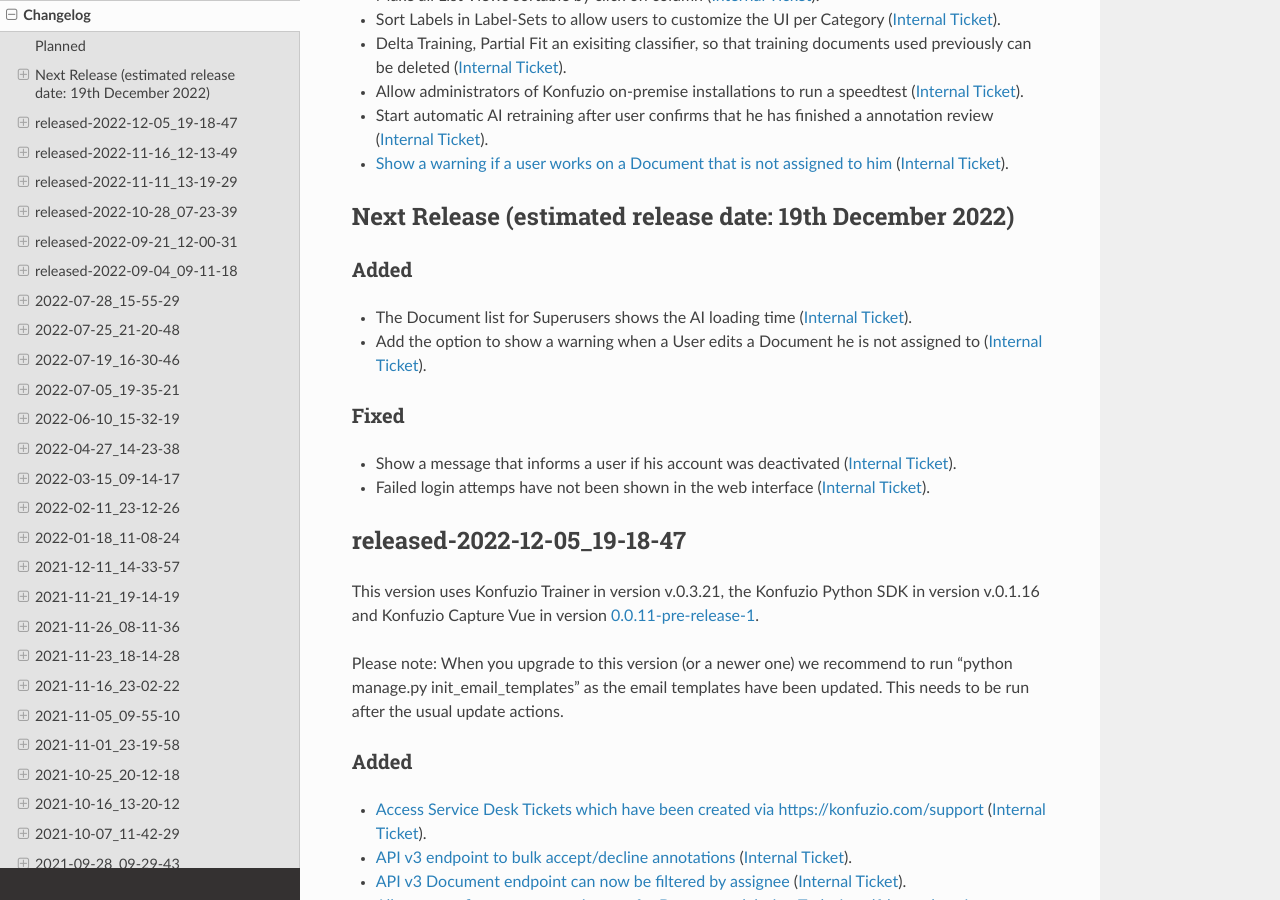
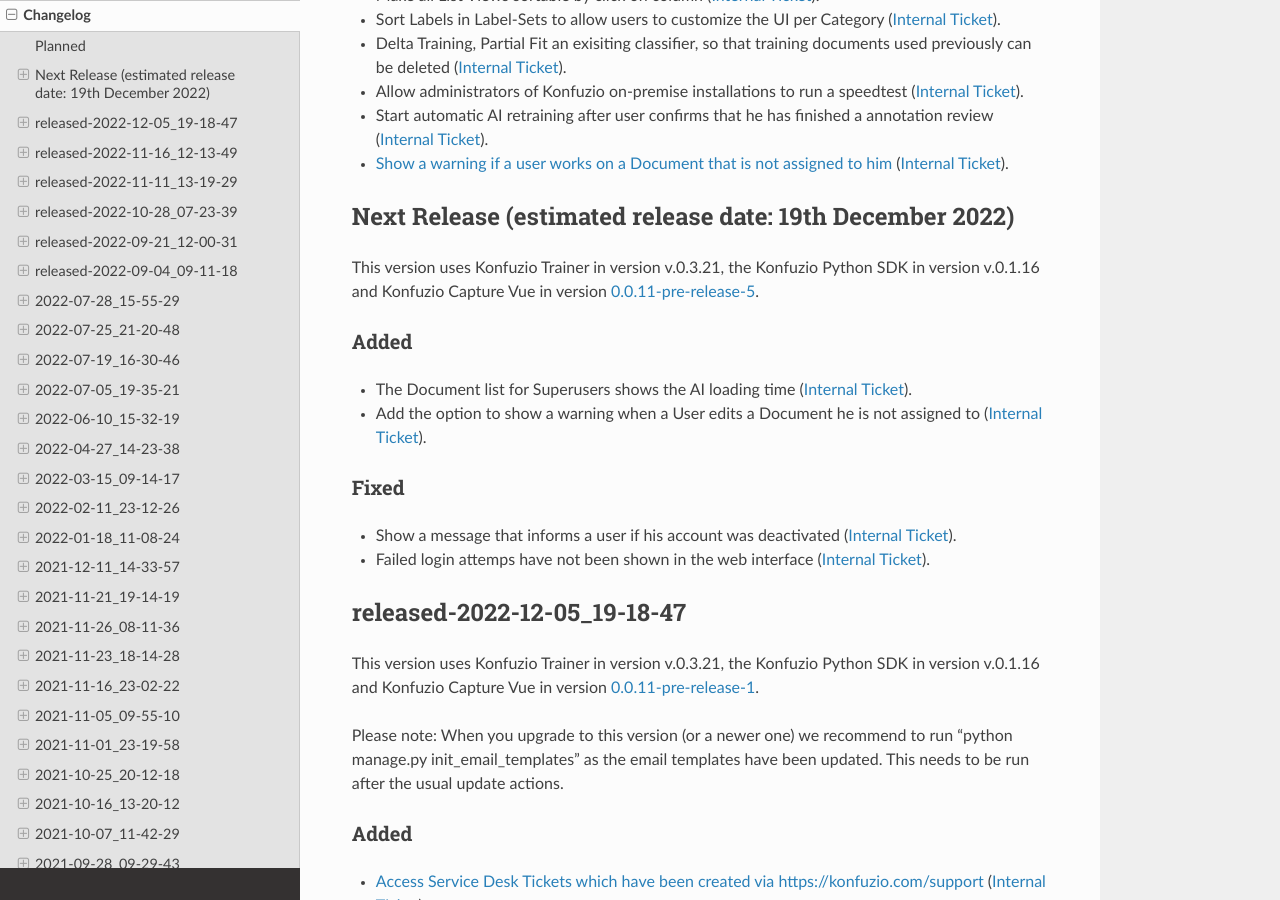
Before and after one commit to konfuzio-ai/konfuzio-sdk, a Sphinx documentation site: the page built from docs/web/changelog_app.md, in a window 1280 px wide and 900 px high, scrolled down 808 px. Built offline with Sphinx 7.4.7 and the Read the Docs theme 2.0.0, drawn with Linux system fonts in a browser that asks for light colours; pages that are not in the unit, such as notebooks, are missing from menus.

Commit message:
Update changelog_app.md

```diff
--- a/docs/web/changelog_app.md
+++ b/docs/web/changelog_app.md
@@ -40,6 +40,8 @@
 -->
 
 ## Next Release (estimated release date: 19th December 2022)
+
+This version uses Konfuzio Trainer in version v.0.3.21, the Konfuzio Python SDK in version v.0.1.16 and Konfuzio Capture Vue in version [0.0.11-pre-release-5](https://github.com/konfuzio-ai/konfuzio-capture-vue/releases/).
 
 ### Added
 - The Document list for Superusers shows the AI loading time ([Internal Ticket](https://git.konfuzio.com/konfuzio/objectives/-/issues/9787)).
```
